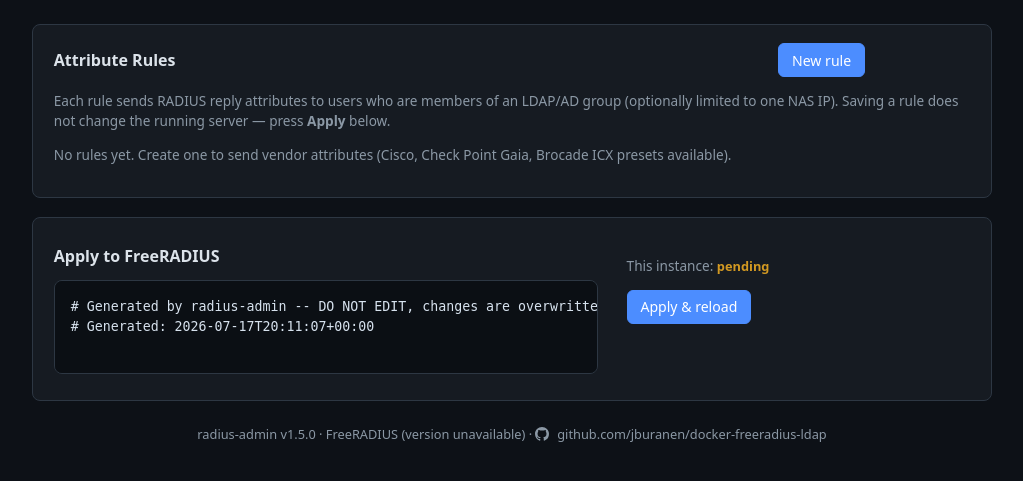
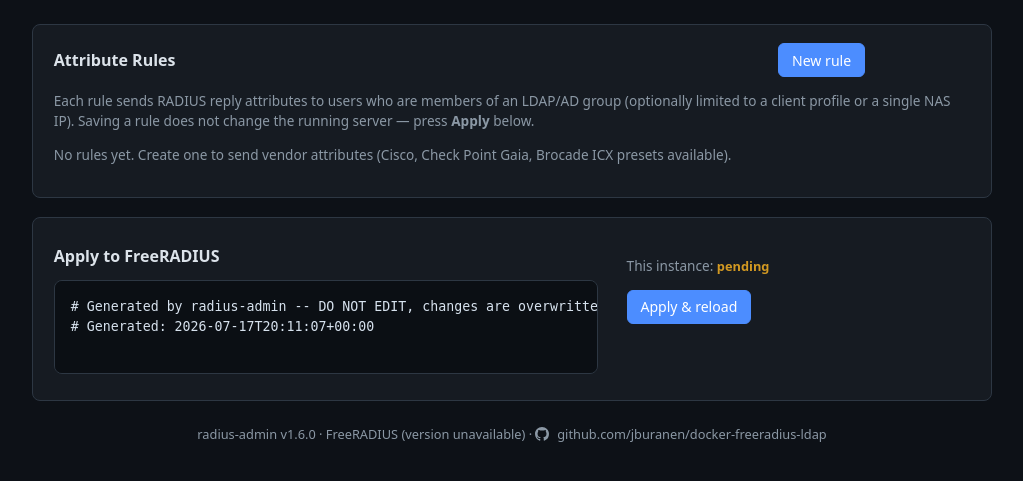
Before and after one commit to jburanen/docker-freeradius-ldap, a Flask app: page / in a window 1280 px wide. Shown: the part 49-530 px from the top of the page, without its empty margins (128-1151 px from the left). Run offline with Flask 3, Linux system fonts and the light colour scheme; the visitor is signed in with stand-in values (Sample User, id 1); parts of the project's set-up code (start-up, migrations or seed data) failed here and were passed over.

Commit message:
Let attribute rules target a client profile, not just a NAS IP
A rule's NAS scope is now all-devices / single NAS IP / client profile.
Profile scope renders `Tmp-String-8 == "<profile>"`; both sites copy
%{client:shortname} into &request:Tmp-String-8 before files, so one
profile reference matches every CIDR block in the profile (all share
shortname = <profile>).

Co-Authored-By: Claude Opus 4.8 <noreply@anthropic.com>

```diff
--- a/web/app/app.py
+++ b/web/app/app.py
@@ -42,7 +42,7 @@ logging.basicConfig(level=logging.INFO, format="%(asctime)s %(levelname)s %(mess
 log = logging.getLogger("radius-admin")
 
 # Shown in the footer; bump when the panel changes.
-ADMIN_VERSION = "1.5.0"
+ADMIN_VERSION = "1.6.0"
 
 
 def env(name, default=None, required=False):
@@ -275,7 +275,14 @@ def render_users_file(rules):
             continue
         group = rule["ldap_group"].replace("\\", "\\\\").replace('"', '\\"')
         checks = [f'Ldap-Group == "{group}"']
-        if rule.get("nas_ip"):
+        if rule.get("nas_profile"):
+            # A profile groups one or more CIDRs that all share the profile
+            # name as their client shortname; the sites copy %{client:shortname}
+            # into &request:Tmp-String-8 before calling files, so matching the
+            # name here scopes the rule to every NAS in the profile.
+            prof = rule["nas_profile"].replace("\\", "\\\\").replace('"', '\\"')
+            checks.append(f'Tmp-String-8 == "{prof}"')
+        elif rule.get("nas_ip"):
             checks.append(f"NAS-IP-Address == {rule['nas_ip']}")
         lines.append(f"# rule: {rule['name']}")
         lines.append("DEFAULT\t" + ", ".join(checks))
@@ -652,6 +659,9 @@ def validate_rules_payload(rules):
                 ipaddress.ip_address(rule["nas_ip"])
             except ValueError:
                 return f"invalid NAS IP in rule {name!r}"
+        profile = rule.get("nas_profile")
+        if profile is not None and (not isinstance(profile, str) or "\n" in profile):
+            return f"invalid NAS profile in rule {name!r}"
         attrs = rule.get("attributes")
         if not isinstance(attrs, list) or not attrs:
             return f"rule {name!r} has no attributes"
@@ -1005,21 +1015,31 @@ def login_required(view):
     return wrapped
 
 
-def validate_rule_form(form):
+def validate_rule_form(form, profile_names=()):
     errors = []
     name = form.get("name", "").strip()
     ldap_group = form.get("ldap_group", "").strip()
-    nas_ip = form.get("nas_ip", "").strip()
+    nas_mode = form.get("nas_mode", "any").strip()
+    nas_ip = ""
+    nas_profile = ""
     enabled = form.get("enabled") == "on"
     if not name:
         errors.append("Rule name is required.")
     if not ldap_group or "\n" in ldap_group:
         errors.append("LDAP group is required (single line).")
-    if nas_ip:
-        try:
-            ipaddress.ip_address(nas_ip)
-        except ValueError:
-            errors.append("NAS IP must be a single valid IP address (or empty).")
+    if nas_mode == "ip":
+        nas_ip = form.get("nas_ip", "").strip()
+        if nas_ip:
+            try:
+                ipaddress.ip_address(nas_ip)
+            except ValueError:
+                errors.append("NAS IP must be a single valid IP address (or empty).")
+    elif nas_mode == "profile":
+        nas_profile = form.get("nas_profile", "").strip()
+        if not nas_profile:
+            errors.append("Select a client profile, or choose a different match.")
+        elif profile_names and nas_profile not in profile_names:
+            errors.append(f"Unknown client profile: {nas_profile!r}")
 
     attributes = []
     for attr, op, value in zip(
@@ -1042,6 +1062,7 @@ def validate_rule_form(form):
         "name": name,
         "ldap_group": ldap_group,
         "nas_ip": nas_ip,
+        "nas_profile": nas_profile,
         "enabled": enabled,
         "attributes": attributes,
     }
@@ -1253,8 +1274,9 @@ def index():
 @app.route("/rules/new", methods=["GET", "POST"])
 @login_required
 def rule_new():
+    profiles = [c["name"] for c in load_clients()]
     if request.method == "POST":
-        rule, errors = validate_rule_form(request.form)
+        rule, errors = validate_rule_form(request.form, profiles)
         if errors:
             for e in errors:
                 flash(e, "error")
@@ -1266,7 +1288,7 @@ def rule_new():
             flash(f"Rule '{rule['name']}' saved. Apply to activate it.", "ok")
             flash_vendor_reminders(rule)
             return redirect(url_for("index"))
-    return render_template("edit.html", rule=None, presets=PRESETS)
+    return render_template("edit.html", rule=None, presets=PRESETS, profiles=profiles)
 
 
 @app.route("/rules/<rule_id>/edit", methods=["GET", "POST"])
@@ -1276,8 +1298,9 @@ def rule_edit(rule_id):
     existing = next((r for r in rules if r["id"] == rule_id), None)
     if existing is None:
         abort(404)
+    profiles = [c["name"] for c in load_clients()]
     if request.method == "POST":
-        rule, errors = validate_rule_form(request.form)
+        rule, errors = validate_rule_form(request.form, profiles)
         if errors:
             for e in errors:
                 flash(e, "error")
@@ -1288,7 +1311,7 @@ def rule_edit(rule_id):
             flash(f"Rule '{rule['name']}' updated. Apply to activate the change.", "ok")
             flash_vendor_reminders(rule)
             return redirect(url_for("index"))
-    return render_template("edit.html", rule=existing, presets=PRESETS)
+    return render_template("edit.html", rule=existing, presets=PRESETS, profiles=profiles)
 
 
 @app.post("/rules/<rule_id>/delete")
--- a/web/app/templates/index.html
+++ b/web/app/templates/index.html
@@ -9,18 +9,18 @@
     </div>
   </div>
   <p class="muted">Each rule sends RADIUS reply attributes to users who are
-  members of an LDAP/AD group (optionally limited to one NAS IP). Saving a
-  rule does not change the running server &mdash; press <strong>Apply</strong>
-  below.</p>
+  members of an LDAP/AD group (optionally limited to a client profile or a
+  single NAS IP). Saving a rule does not change the running server &mdash;
+  press <strong>Apply</strong> below.</p>
 
   {% if rules %}
   <table>
-    <tr><th>Rule</th><th>LDAP group</th><th>NAS IP</th><th>Attributes</th><th>Status</th><th></th></tr>
+    <tr><th>Rule</th><th>LDAP group</th><th>Applies to</th><th>Attributes</th><th>Status</th><th></th></tr>
     {% for r in rules %}
     <tr>
       <td><a href="{{ url_for('rule_edit', rule_id=r.id) }}">{{ r.name }}</a></td>
       <td>{{ r.ldap_group }}</td>
-      <td>{{ r.nas_ip or "any" }}</td>
+      <td>{% if r.nas_profile %}profile: {{ r.nas_profile }}{% elif r.nas_ip %}{{ r.nas_ip }}{% else %}any{% endif %}</td>
       <td>
         {% for a in r.attributes %}
         <code>{{ a.attr }} {{ a.op }} {{ a.value }}</code>{% if not loop.last %}<br>{% endif %}
```
Also changed, not shown: CLAUDE.md (+18 -2 lines), web/app/templates/edit.html (+30 -2 lines), .claude/memory/decisions.md, README.md, 2 other files.
